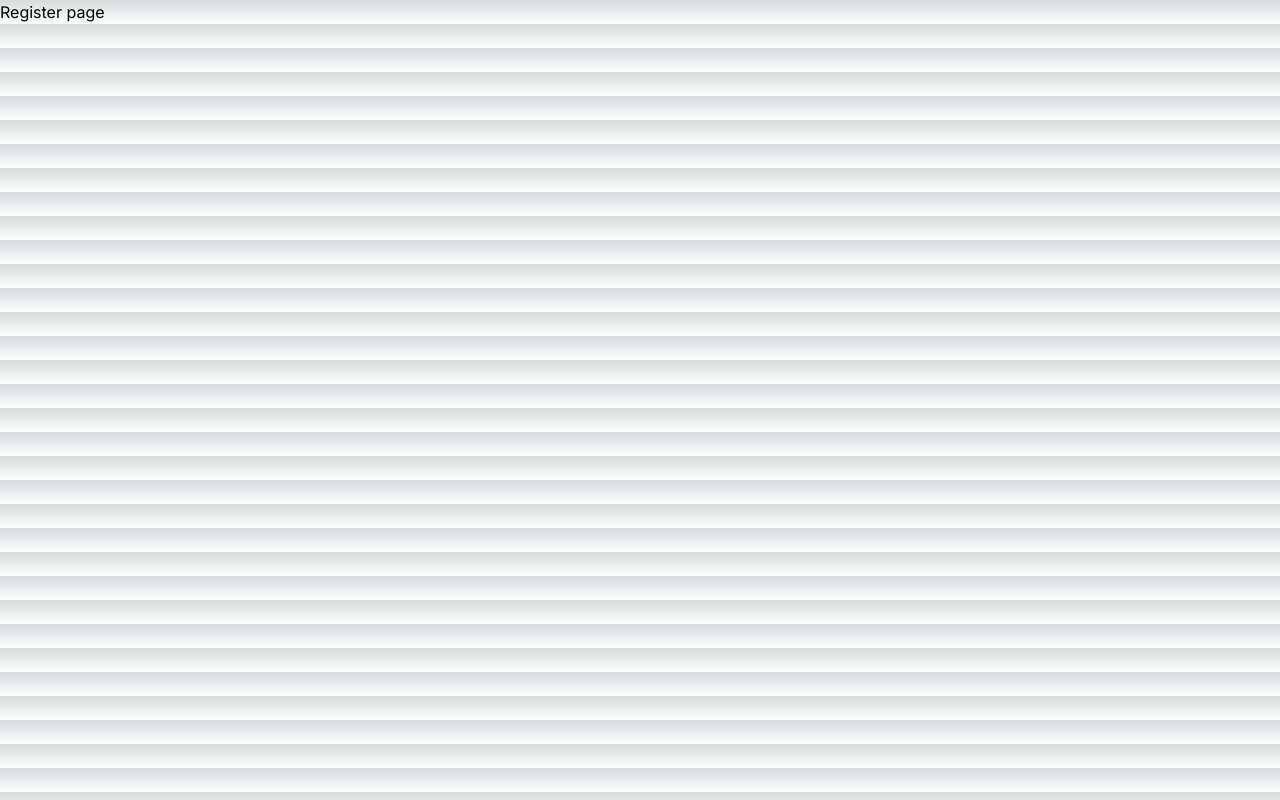
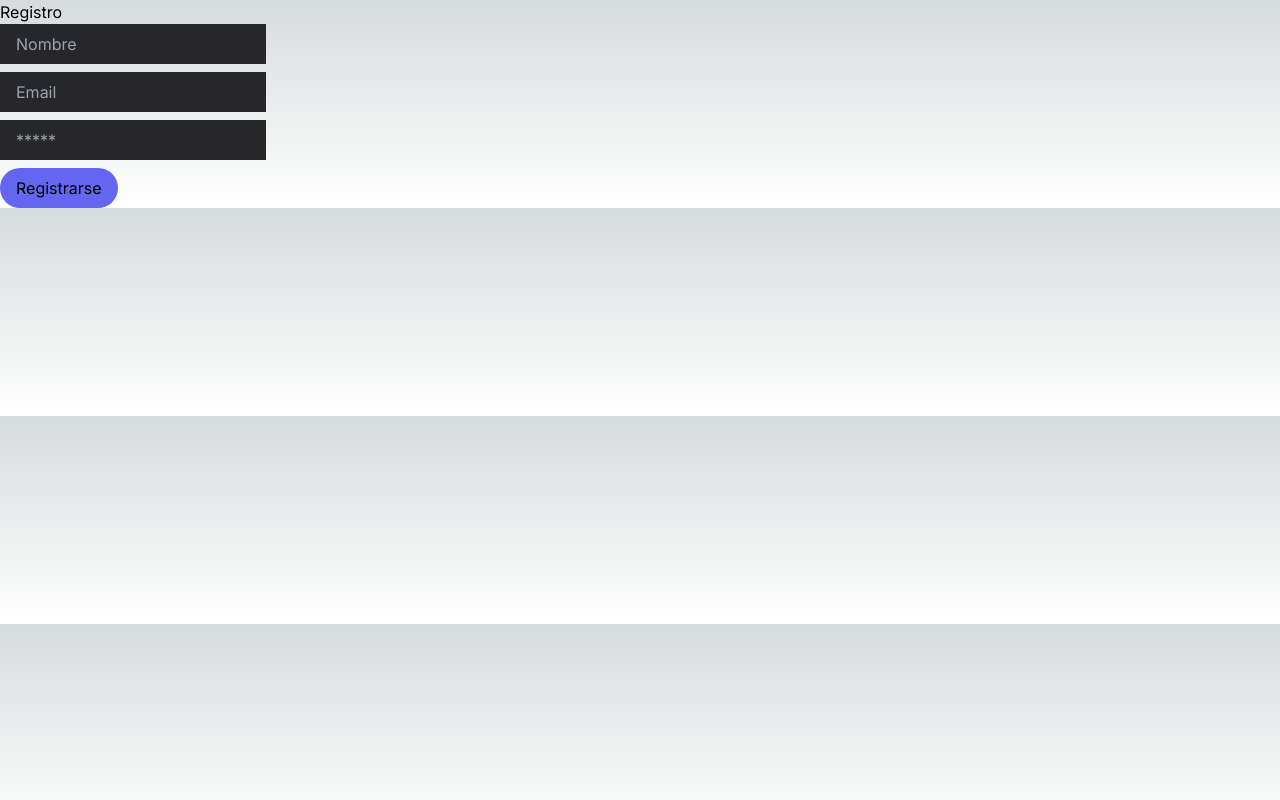
Before and after one commit to xmutizabal/auth, a Next.js app: page /register in a window 1280 px wide. Built offline with nearby package versions, Linux system fonts and the light colour scheme.

Commit message:
Hasta signup form pero sin mostrar error en div final

```diff
--- a/src/app/api/auth/signup/route.ts
+++ b/src/app/api/auth/signup/route.ts
@@ -30,10 +30,11 @@
          password: hashedPassword
      })
      const savedUser = await user.save()
-     console.log(savedUser)
-
-
-     return NextResponse.json(savedUser)
+     return NextResponse.json({
+        _id: savedUser._id,
+        email: savedUser.email,
+        fullname: savedUser.fullname,
+     })
  } catch (error) {
     console.log(error)
     return NextResponse.error()
--- a/src/app/register/page.tsx
+++ b/src/app/register/page.tsx
@@ -1,6 +1,46 @@
+"use client"
+
+import axios, {AxiosError} from "axios"
+import { FormEvent } from "react"
+
 function RegisterPage() {
+
+const handleSubmit = async (e: FormEvent<HTMLFormElement>)=>{
+
+
+  e.preventDefault()
+
+
+  const formData = new FormData(e.currentTarget)
+
+  try {
+    const res = await axios.post('/api/auth/signup', {
+      email: formData.get('email'),
+      password: formData.get('password'),
+      fullname: formData.get('fullname')
+      })
+    console.log(res)
+  } catch (error) {
+      console.log(error)
+      if(error instanceof AxiosError){
+        console.log(error.response?.data.message);
+      }
+  }
+
+
+}
   return (
-    <div>Register page</div>
+    <div>
+
+      <form onSubmit={handleSubmit}>
+        <h1>Registro</h1>
+        <input type="text" placeholder="Nombre" name="fullname" className="bg-zinc-800 px-4 py-2 block mb-2"/>
+        <input type="text" placeholder="Email" name="email" className="bg-zinc-800 px-4 py-2 block mb-2" />
+        <input type="text" placeholder="*****" name="password" className="bg-zinc-800 px-4 py-2 block mb-2" />
+          <button className="bg-indigo-500 px-4 py-2 rounded-full">Registrarse</button>
+      </form>
+
+    </div>
   )
 }
 
```
